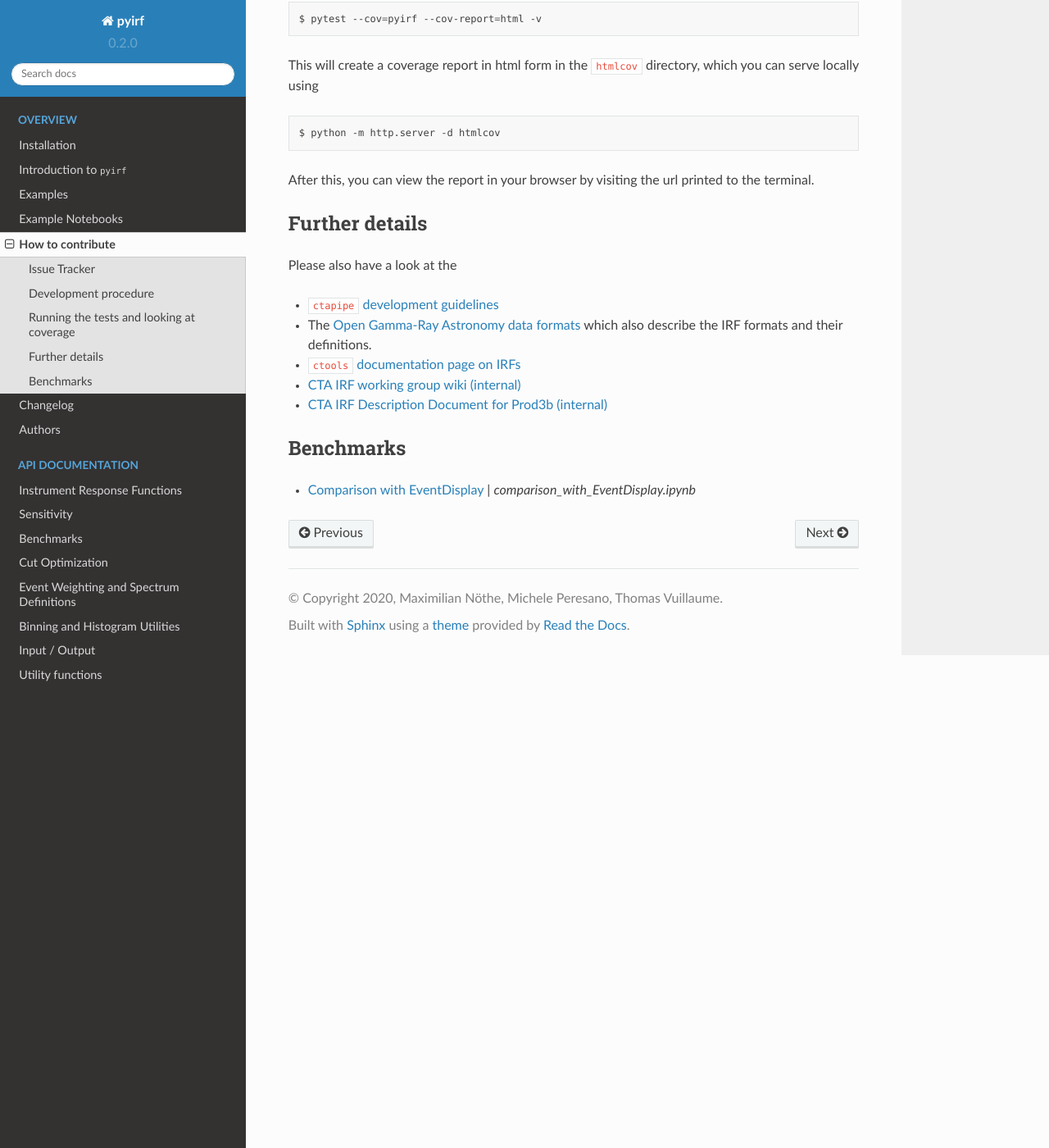
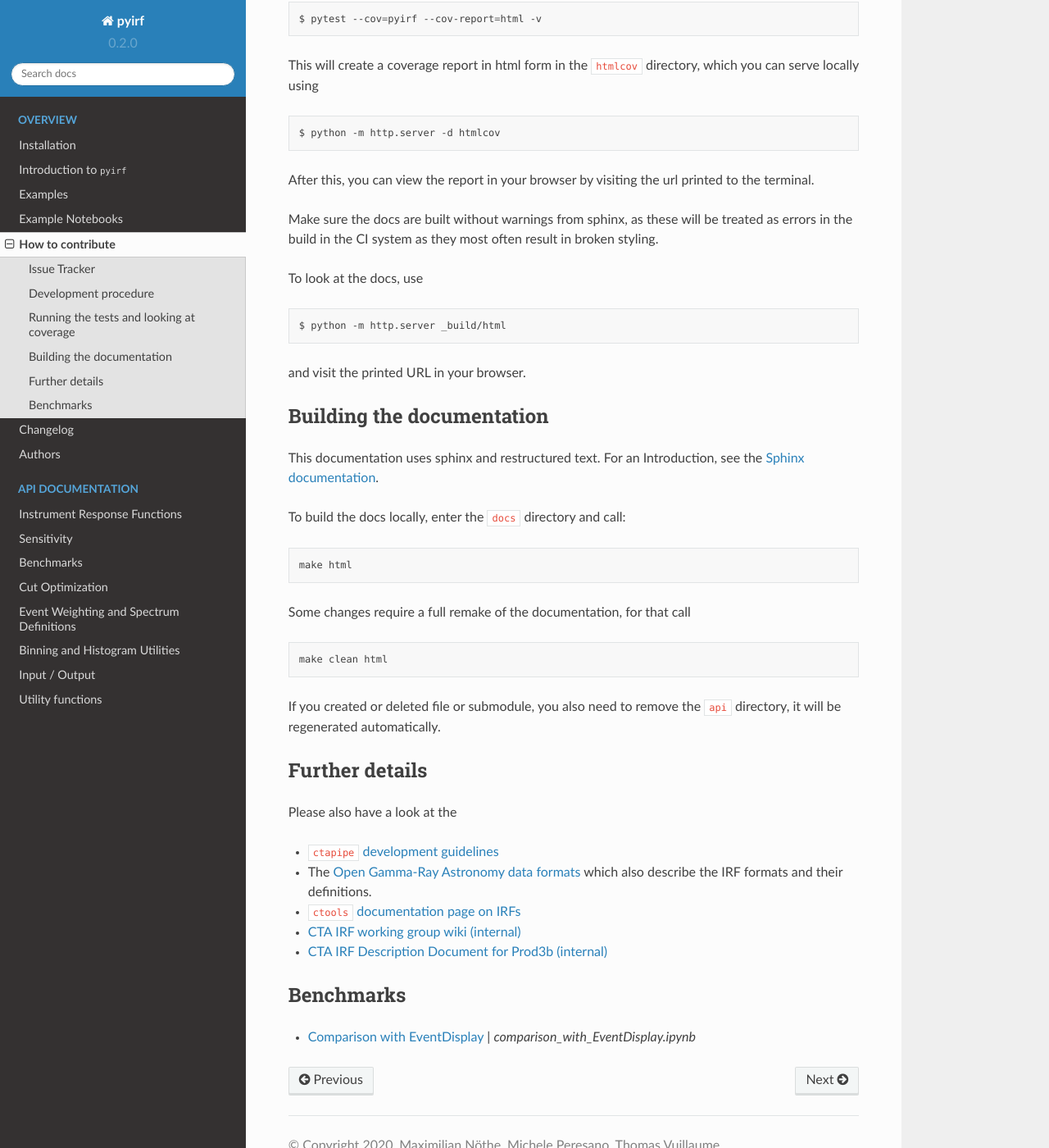
Before and after one commit to cta-observatory/pyirf, a Sphinx documentation site: the page built from docs/contribute.rst, in a window 1280 px wide and 1400 px high, scrolled down 1270 px. Shown: the whole window at 82% size. Built offline with Sphinx 7.4.7 and the Read the Docs theme 2.0.0, drawn with Linux system fonts in a browser that asks for light colours.

Commit message:
Add section about building the docs locally

```diff
--- a/docs/contribute.rst
+++ b/docs/contribute.rst
@@ -79,6 +79,40 @@ which you can serve locally using
 After this, you can view the report in your browser by visiting the url printed
 to the terminal.
 
+Make sure the docs are built without warnings from sphinx, as these
+will be treated as errors in the build in the CI system as they most often
+result in broken styling.
+
+To look at the docs, use
+
+.. code:: bash
+
+    $ python -m http.server _build/html
+
+and visit the printed URL in your browser.
+
+
+Building the documentation
+--------------------------
+
+This documentation uses sphinx and restructured text.
+For an Introduction, see the `Sphinx documentation <https://www.sphinx-doc.org/en/master/usage/restructuredtext/basics.html>`_.
+
+To build the docs locally, enter the ``docs`` directory and call:
+
+.. code:: bash
+
+    make html
+
+Some changes require a full remake of the documentation, for that call
+
+.. code:: bash
+
+    make clean html
+
+If you created or deleted file or submodule, you also need to remove the
+``api`` directory, it will be regenerated automatically.
+
 
 Further details
 ---------------
```
